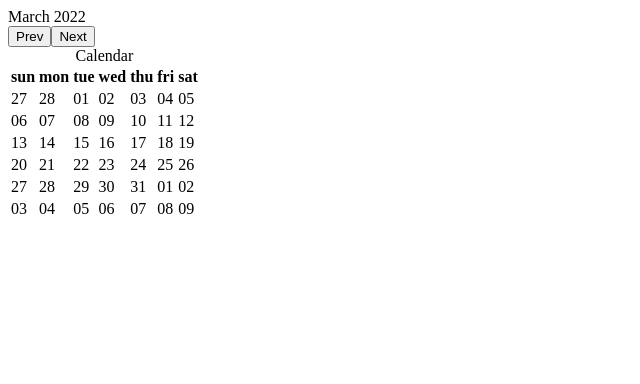
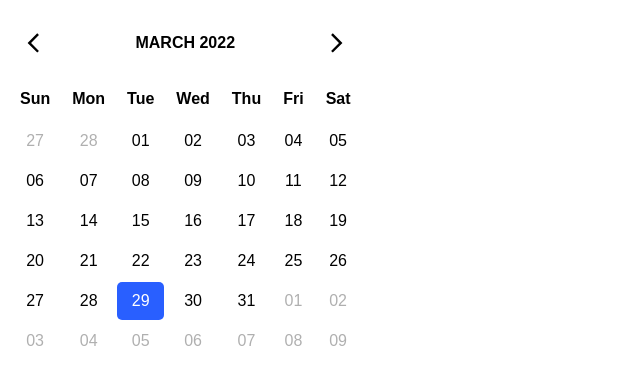
Before and after one commit to frankzang/a11y-date-picker, a React (Vite) app: page / in a window 1280 px wide. Shown: the top 384 px of the page, without its empty margins (0-640 px from the left). Built offline with nearby package versions, Linux system fonts and the light colour scheme.

Commit message:
add some styles

```diff
--- a/src/components/calendar.tsx
+++ b/src/components/calendar.tsx
@@ -1,9 +1,7 @@
 import { getDate, getMonth } from 'date-fns';
 import addDays from 'date-fns/addDays';
 import addMonths from 'date-fns/addMonths';
-import endOfMonth from 'date-fns/endOfMonth';
 import format from 'date-fns/format';
-import getDay from 'date-fns/getDay';
 import isAfter from 'date-fns/isAfter';
 import isBefore from 'date-fns/isBefore';
 import isEqual from 'date-fns/isEqual';
@@ -13,7 +11,13 @@ import isToday from 'date-fns/isToday';
 import startOfMonth from 'date-fns/startOfMonth';
 import startOfWeek from 'date-fns/startOfWeek';
 import subMonths from 'date-fns/subMonths';
-import React, { useEffect, useMemo, useRef, useId, useReducer, useLayoutEffect } from 'react';
+import React, {
+  useEffect,
+  useMemo,
+  useRef,
+  useReducer,
+  useLayoutEffect,
+} from 'react';
 import { chunks } from '../utils/array';
 import './index.css';
 
@@ -222,41 +226,59 @@ export const Calendar = ({
   }, [state.activeDate, state.isKeyboardInteraction]);
 
   return (
-    <div>
-      <div
-        role="log"
-        aria-live="polite"
-        aria-relevant="text"
-        aria-atomic="true"
-      >
-        {format(state.activeDate, 'MMMM yyyy')}
-      </div>
-      <div>
+    <div data-table-container>
+      <div data-table-header>
         <button
+          data-month-control="prev"
           onClick={prevMonth}
           disabled={isPrevDisabled}
           aria-label="Prev month"
         >
-          Prev
+          <svg
+            data-icon
+            xmlns="http://www.w3.org/2000/svg"
+            height="48"
+            width="48"
+          >
+            <path d="M28.05 36 16 23.95 28.05 11.9 30.2 14.05 20.3 23.95 30.2 33.85Z" />
+          </svg>
         </button>
+        <div
+          data-table-title
+          role="log"
+          aria-live="polite"
+          aria-relevant="text"
+          aria-atomic="true"
+        >
+          {format(state.activeDate, 'MMMM yyyy')}
+        </div>
         <button
+          data-month-control="next"
           onClick={nextMonth}
           disabled={isNextDisabled}
           aria-label="Next month"
         >
-          Next
+          <svg
+            data-icon
+            xmlns="http://www.w3.org/2000/svg"
+            height="48"
+            width="48"
+          >
+            <path d="M18.75 36 16.6 33.85 26.5 23.95 16.6 14.05 18.75 11.9 30.8 23.95Z" />
+          </svg>
         </button>
       </div>
       <table
+        data-table
         role="grid"
         ref={tableRef}
         aria-activedescendant={state.activeDescendant}
       >
-        <caption>Calendar</caption>
+        <caption data-table-caption>Calendar</caption>
         <thead>
           <tr role="row">
             {WEEK_DAYS.map((day) => (
-              <th key={day} scope="col">
+              <th key={day} scope="col" data-table-head>
                 {day}
               </th>
             ))}
@@ -290,17 +312,18 @@ export const Calendar = ({
                       tabIndex={isDateActive ? 0 : -1}
                       aria-selected={isDateSelected}
                       aria-disabled={isDateDisabled}
+                      data-table-data
                       data-row={row}
                       data-col={col}
                       data-today={isToday(date) ? '' : null}
+                      data-thismonth={
+                        isSameMonth(date, state.activeDate) ? '' : null
+                      }
                       data-state={cellState}
                       onClick={() => !isDateDisabled && onSelectDate(date)}
                       onKeyDown={onKeyDown}
                     >
-                      <span
-                        title={title}
-                        aria-label={title}
-                      >
+                      <span title={title} aria-label={title}>
                         {format(date, 'dd')} {tileContent?.(date)}
                       </span>
                     </td>
--- a/src/components/index.css
+++ b/src/components/index.css
@@ -1,7 +1,110 @@
-td:focus-within {
-    outline: auto;
+:root {
+    --active-color: #00000010;
+    --selected-color: #295FFF;
+    --active-text-color: #000000;
+    --disabled-text-color: #00000050;
 }
 
-td button:focus {
-    outline: none;
+[data-table-container] * {
+    box-sizing: border-box;
 }
+
+[data-table-container] {
+    display: grid;
+    place-items: center;
+    width: 100%;
+    max-width: 300px;
+    font-family: Arial, Helvetica, sans-serif;
+    text-align: center;
+}
+
+[data-table-header] {
+    display: grid;
+    grid-template-columns: 2rem 1fr 2rem;
+    place-items: center;
+    justify-content: space-between;
+    width: 100%;
+    padding: 10px;
+}
+
+[data-month-control] {
+    border: none;
+    background-color: transparent;
+    display: grid;
+    place-items: center;
+    cursor: pointer;
+}
+
+[data-month-control]:disabled {
+    cursor: default;
+}
+
+[data-icon] {
+    transform: scale(.8);
+    fill: var(--active-text-color);
+}
+
+[data-month-control]:disabled [data-icon] {
+    fill: var(--disabled-text-color);
+}
+
+[data-table-title] {
+    text-transform: uppercase;
+    font-size: 1rem;
+    font-weight: bold;
+}
+
+[data-table] {
+    width: 100%;
+}
+
+[data-table-caption] {
+    clip: rect(0 0 0 0);
+    clip-path: inset(50%);
+    height: 1px;
+    overflow: hidden;
+    position: absolute;
+    white-space: nowrap;
+    width: 1px;
+}
+
+[data-table-head] {
+    text-transform: capitalize;
+    font-size: 1rem;
+    color: var(--active-text-color);
+    padding: 10px;
+}
+
+[data-table-data] {
+    padding: 10px;
+    border-radius: 5px;
+    cursor: pointer;
+    font-size: 1rem;
+    color: var(--active-text-color);
+}
+
+[data-today]:not([data-state="selected"]) {
+    text-decoration: underline;
+}
+
+[data-state="idle"]:hover {
+    background-color: var(--active-color);
+}
+
+[data-state="active"] {
+    background-color: var(--active-color)
+}
+
+[data-state="selected"] {
+    background-color: var(--selected-color);
+    color: #fff;
+}
+
+[data-state="disabled"] {
+    color: var(--disabled-text-color);
+    cursor: default;
+}
+
+[data-table-data]:not([data-thismonth]) {
+    color: var(--disabled-text-color);
+}
```
